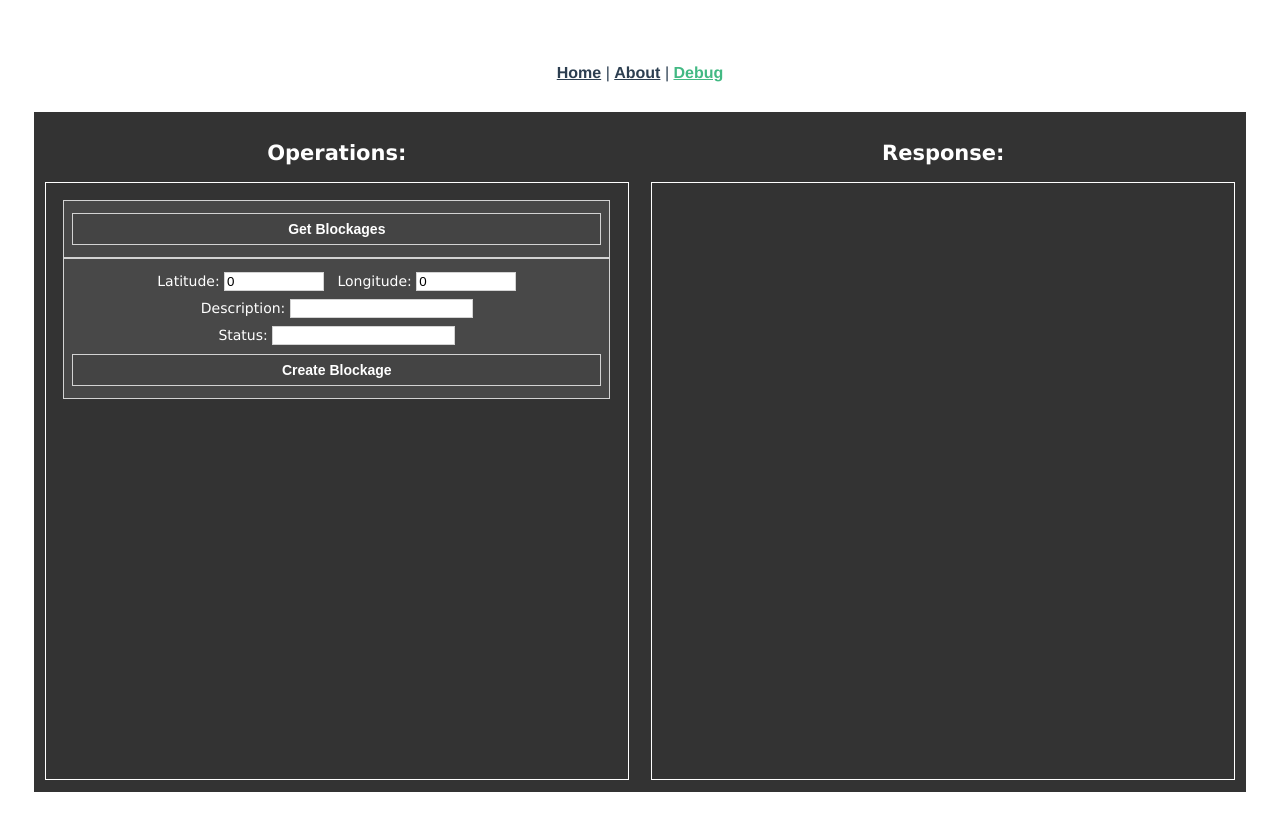
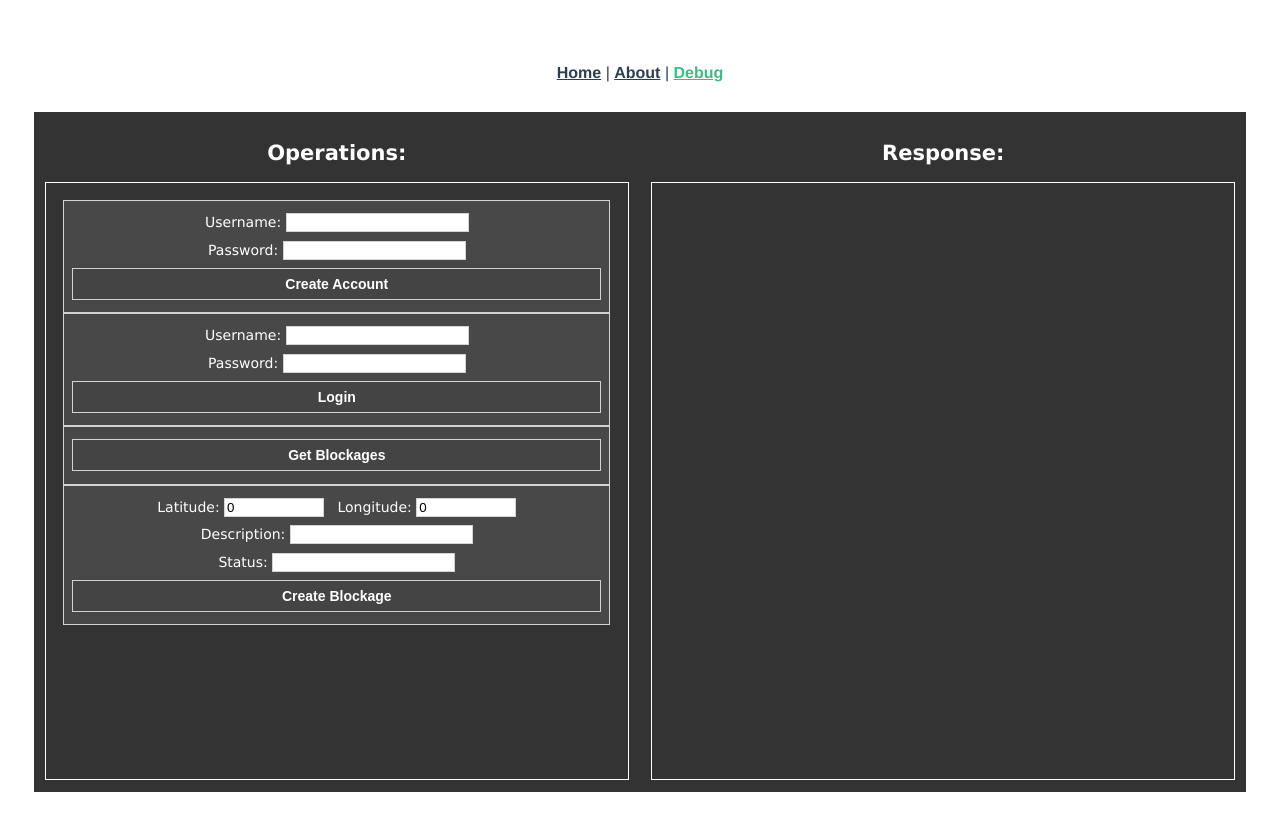
Before and after one commit to hizami-anuar/SafeBike, a Vue app: page /debug in a window 1280 px wide. Built offline with nearby package versions, Linux system fonts and the light colour scheme.

Commit message:
fixed users backend and added login to debug page

```diff
--- a/routes/session.js
+++ b/routes/session.js
@@ -19,10 +19,10 @@ router.post('/', [
     validateThat.validUsername,
     validateThat.validPassword,
     validateThat.validCredentials,
-  ], (req, res) => {
-    const user = Users.findOneUsername(req.body.username);
+  ], async (req, res) => {
+    const user = await Users.findOne({ username: req.body.username });
     req.session.username = req.body.username;
-    req.session.userID = user.userID;
+    req.session.userID = user._id;
     res.status(200).json({ username: req.session.username, userID: user.userID, following: user.following });
   });
 
--- a/src/views/Debug.vue
+++ b/src/views/Debug.vue
@@ -4,8 +4,33 @@
       <h2>Operations:</h2>
       <div class="scrollbox">
         <form>
+          <span>
+            <label>Username: </label>
+            <input type="text" v-model="registrationFormData.username">
+          </span>
+          <span>
+            <label>Password: </label>
+            <input type="text" v-model="registrationFormData.password">
+          </span>
+          <input type="submit" v-on:click.prevent="createAccount" value="Create Account">
+        </form>
+
+        <form>
+          <span>
+            <label>Username: </label>
+            <input type="text" v-model="loginFormData.username">
+          </span>
+          <span>
+            <label>Password: </label>
+            <input type="text" v-model="loginFormData.password">
+          </span>
+          <input type="submit" v-on:click.prevent="login" value="Login">
+        </form>
+
+        <form>
           <input type="submit" v-on:click.prevent="getBlockages" value="Get Blockages">
         </form>
+
 
         <form>
           <span>
@@ -59,6 +84,14 @@ export default {
           latitude: 0,
           longitude: 0,
         }
+      },
+      loginFormData: {
+        username: "",
+        password: "",
+      },
+      registrationFormData: {
+        username: "",
+        password: "",
       },
       eventListeners: [
           {name: 'edit-blockage', func: this.editBlockage},
@@ -152,6 +185,26 @@ export default {
           this.showResponse(error);
         })
     },
+
+    createAccount() {
+      axios.post('/api/users', this.registrationFormData)
+        .then((response) => {
+          console.log(response);
+          this.showResponse(response);
+        }).catch((error) => {
+          this.showResponse(error);
+        })
+    },
+
+    login() {
+      axios.post('/api/session', this.loginFormData)
+        .then((response) => {
+          console.log(response);
+          this.showResponse(response);
+        }).catch((error) => {
+          this.showResponse(error);
+        })
+    },
   }
 }
 </script>
@@ -190,6 +243,7 @@ body {
   flex-grow: 1;
   display: flex;
   flex-wrap: wrap;
+  overflow-y: scroll;
 }
 
 main > * {
```
Also changed, not shown: routes/blockages.js (+5 -13 lines), routes/middleware.js (+10 -8 lines).
